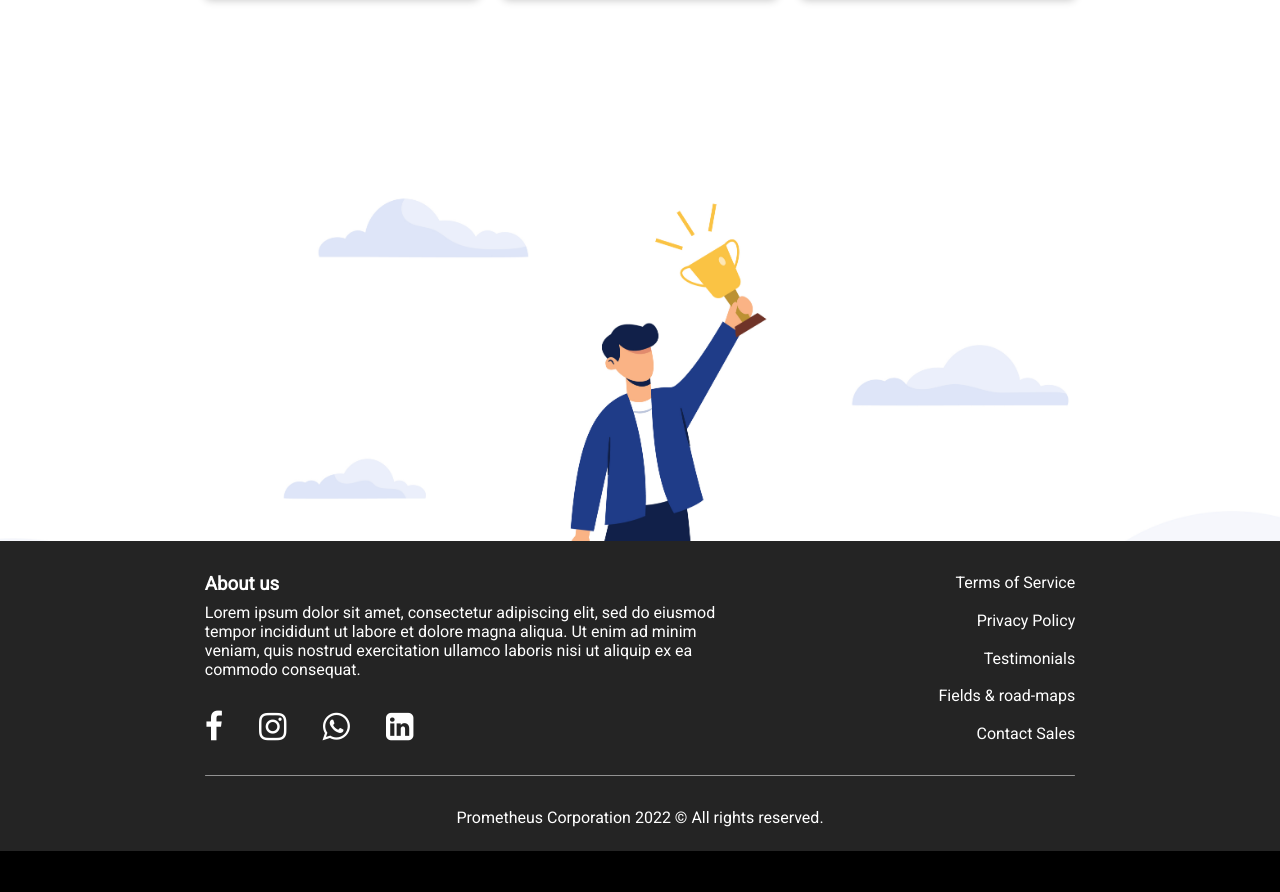
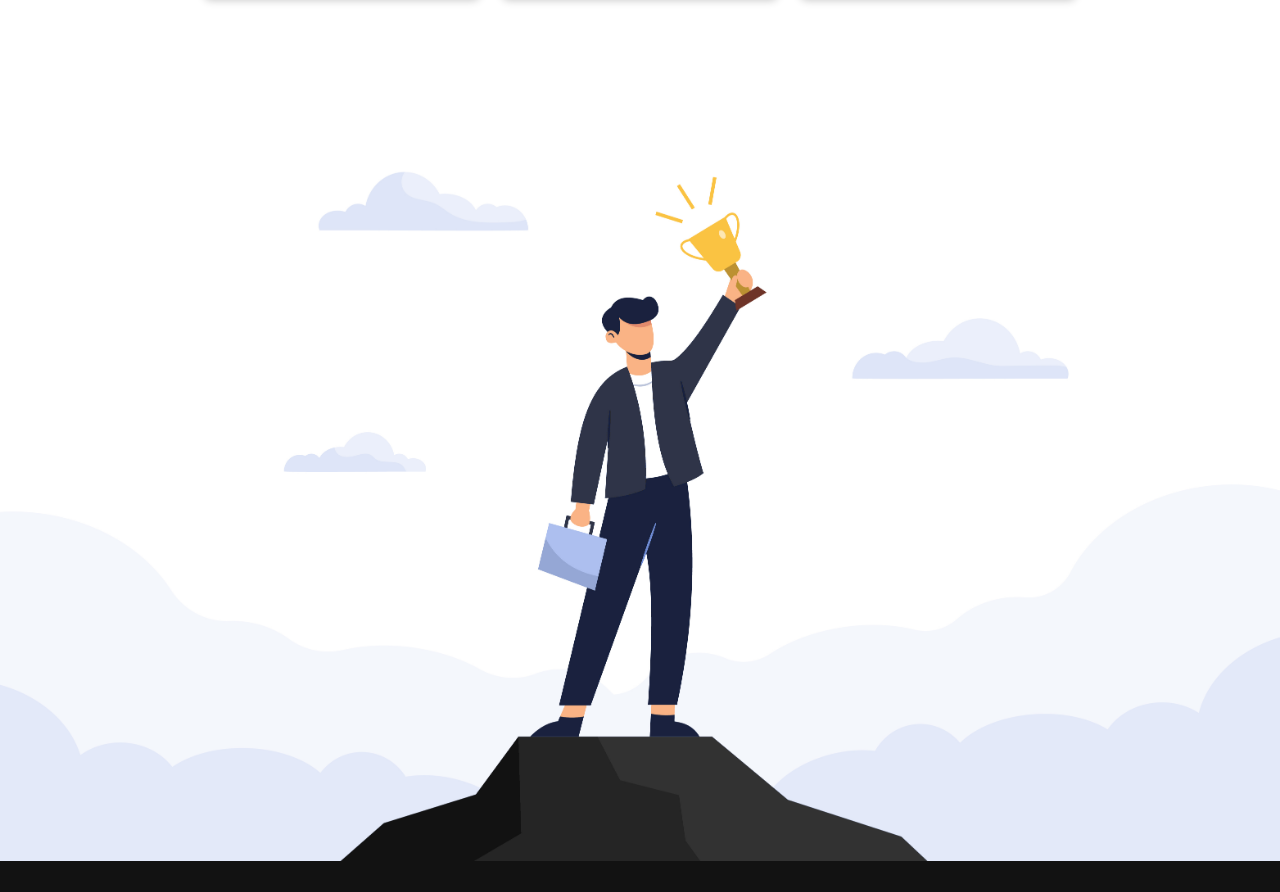
Before and after one commit to angelomaximo/pmts, a plain HTML site: page index.html in a window 1280 px wide. Shown: the part 1600-2492 px from the top of the page. Before the commit the page ends 2451 px from the top, so only its background shows below. Drawn offline with Linux system fonts and the light colour scheme.

Commit message:
Pre-footer done!

```diff
--- a/index.html
+++ b/index.html
@@ -76,9 +76,8 @@
         </div>
     </section>
 
-    <section class="pre-footer">
+    <div class="pre-footer"></div>
 
-    </section>
     <footer>
         <div class="footer-container-1">
             <div class="about-us">
--- a/style.css
+++ b/style.css
@@ -204,15 +204,13 @@ span {
 /* PRE-FOOTER */
 
 .pre-footer {
-    background-image: url('img/Success.jpg');
+    background-image: url('img/Success-blackrock.jpg');
     background-size: cover;
-    height: 480px;
+    background-repeat: no-repeat;
+    height: 100vh;
+    width: auto;
+    background-position: center;
 }
-
-
-
-
-
 
 
 
@@ -221,8 +219,9 @@ span {
 footer {
     display: flex;
     justify-content: center;
-    background-color: #242424;
+    background-color: #121212;
     padding: 32px 16vw;
+    padding-top: 64px;
     gap: 50px;
 }
 
@@ -267,7 +266,7 @@ h3 {
 
 .line-container {
     padding: 0px 16vw;
-    background-color: #242424;
+    background-color: #121212;
 }
 
 .line {
@@ -282,5 +281,5 @@ h3 {
     justify-content: center;
     padding: 32px 20vw;
     padding-bottom: 24px;
-    background-color: #242424;
+    background-color: #121212;
 }
```
Also changed, not shown: img/Success-blackrock.jpg (added), img/people-working-tech.jpg (added).
